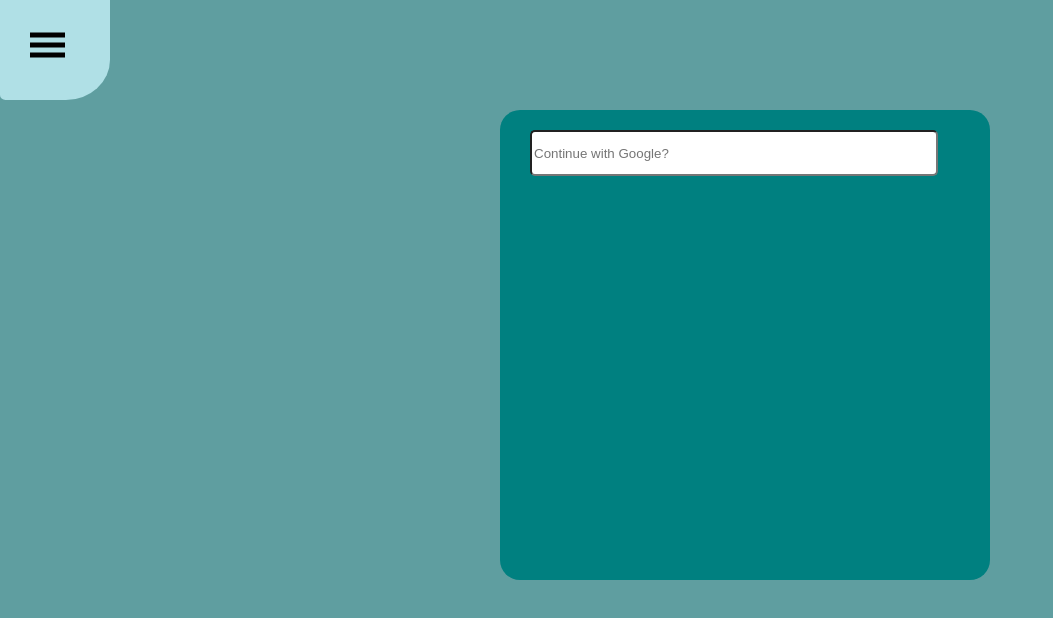
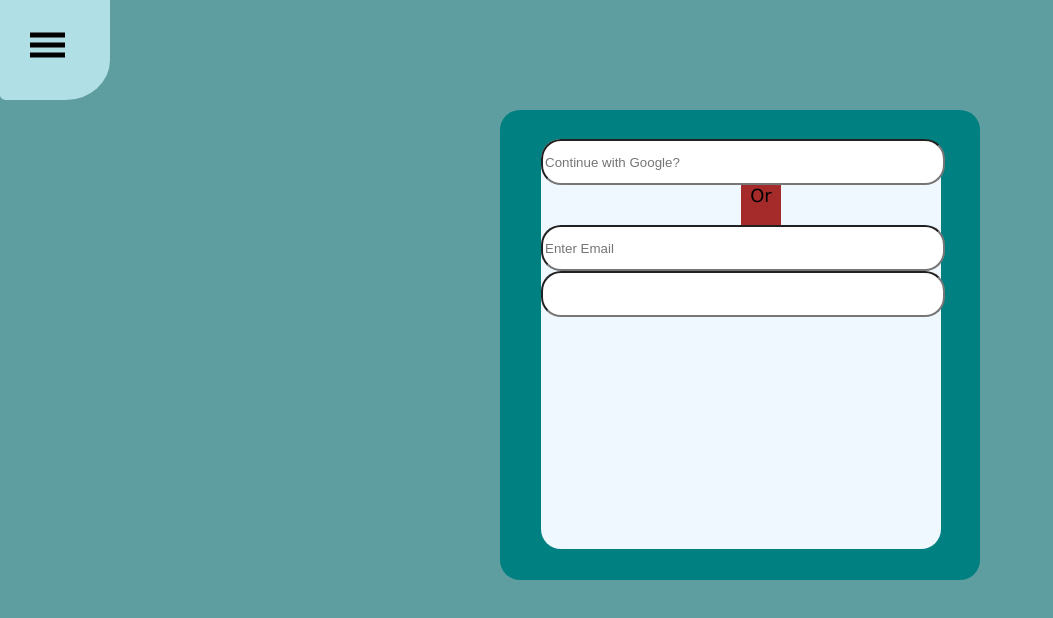
Before and after one commit to Guruaswin/Weather-Forecaster, a React (Create React App) app: page / in a window 1280 px wide. Shown: the top 618 px of the page, without its empty margins (0-1053 px from the left). Built offline with nearby package versions, Linux system fonts and the light colour scheme.

Commit message:
input boxes
added two more input boxes

```diff
--- a/src/App.css
+++ b/src/App.css
@@ -102,14 +102,41 @@ body{
   height: 450px;
   padding-top: 20px;
   padding-left: 30px;
-  padding-right: 10px;
+  padding-right: 0px;
   margin: 10px 500px;
   border:none;
   border-radius:20px;
   background-color: teal;
 }
-.Continue{
+.Middle{
+  height:410px;
+  width:400px;
+  margin: 9px 11px;
+  border-radius: 20px;
+  background-color: aliceblue;
+}
+.Google{
+  width: 99%;
   height:40px;
-  width:400px;
-  border-radius: 5px;
+  border-radius: 20px;
 }
+.Or{
+  width: 40px;
+  height: 40px;
+  margin-right: 50%;
+  margin-left: 50%;
+  background-color: brown;
+  font-size: large;
+  font-family: 'Lucida Sans', 'Lucida Sans Regular', 'Lucida Grande', 'Lucida Sans Unicode', Geneva, Verdana, sans-serif;
+  text-align: center;
+}
+.Mail{
+  width: 99%;
+  height:40px;
+  border-radius: 20px;
+}
+.Password{
+  width: 99%;
+  height:40px;
+  border-radius: 20px;
+}
--- a/src/App.js
+++ b/src/App.js
@@ -32,8 +32,13 @@ function App() {
       </div>
       {/*Main Box in the middle*/}
       <div className="CentreBox">
-        {/*Continue with google tab*/}
-        <input className="Continue" placeholder='Continue with Google?' type={Text}/>
+        {/*Common for all input boxes*/}
+        <div className='Middle'>
+          <input className="Google" placeholder='Continue with Google?' type={Text}/>
+          <div className="Or">Or</div>
+          <input className="Mail" placeholder='Enter Email' type={Text}/>
+          <input className="Password" type={'password'}/>
+        </div>
       </div>
     </div>
   );
```
